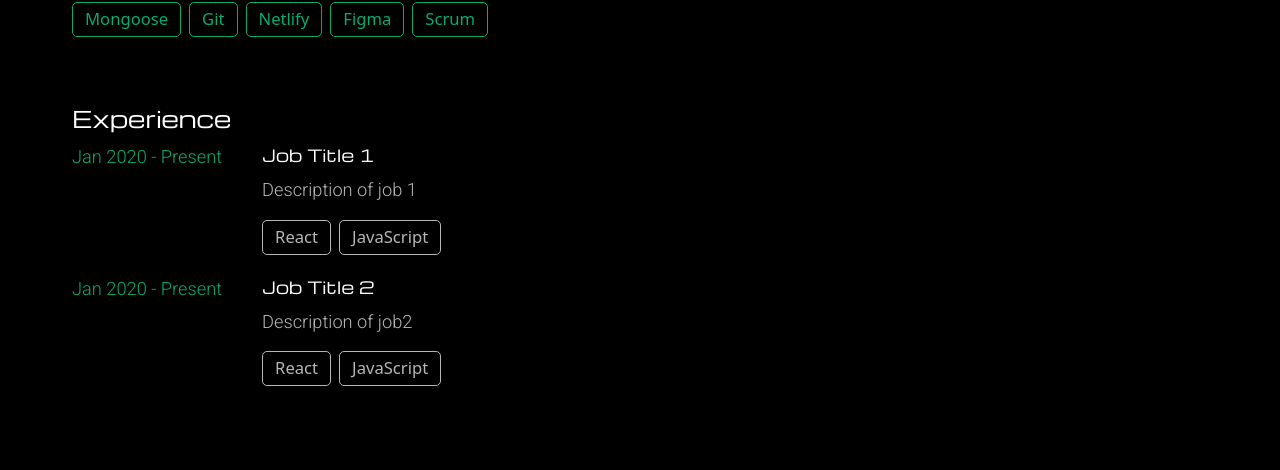
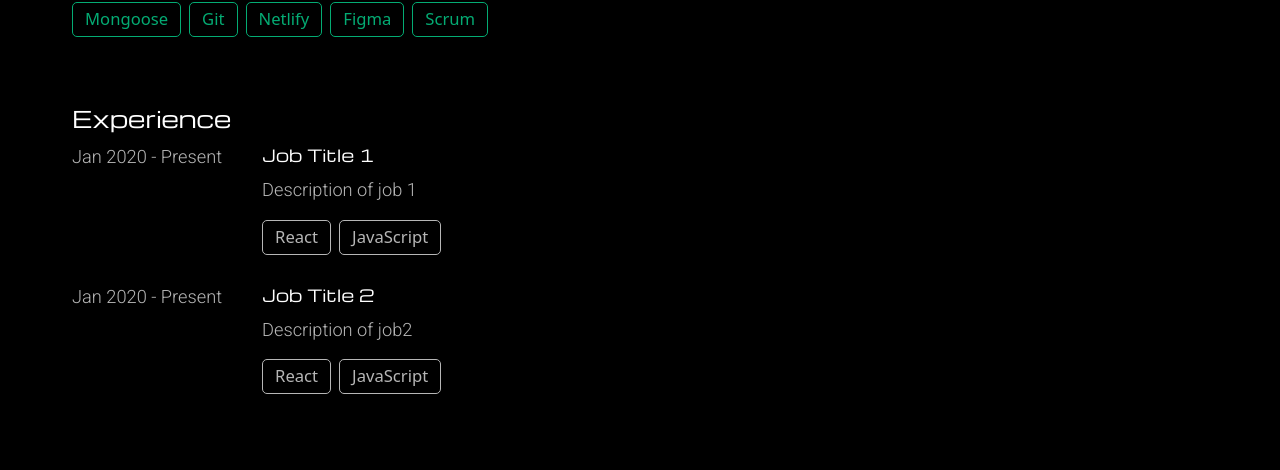
Before and after one commit to crazydeveloper914/dev-portfolio, a React (Create React App) app: page / in a window 1280 px wide. Shown: the part 1045-1515 px from the top of the page. Built offline with nearby package versions, Linux system fonts and the light colour scheme.

Commit message:
update ExpierenceItem component

```diff
--- a/src/components/ExperienceItem/ExperienceItem.tsx
+++ b/src/components/ExperienceItem/ExperienceItem.tsx
@@ -11,9 +11,9 @@ export interface ExperienceItemProps {
 
 const ExperienceItem: React.FC<ExperienceItemProps> = ({ date, title, text, skills }) => {
   return (
-    <div className="experience-item flex pb-3">
-      <div className="date-box text text-small pe-10">
-        <span>{date}</span>
+    <div className="experience-item md:flex pb-5">
+      <div className="date-box text text-small text-green pe-10 pb-2">
+        {date}
       </div>
       <div className="content-box">
         <h3 className='title title-small'>{title}</h3>
```
